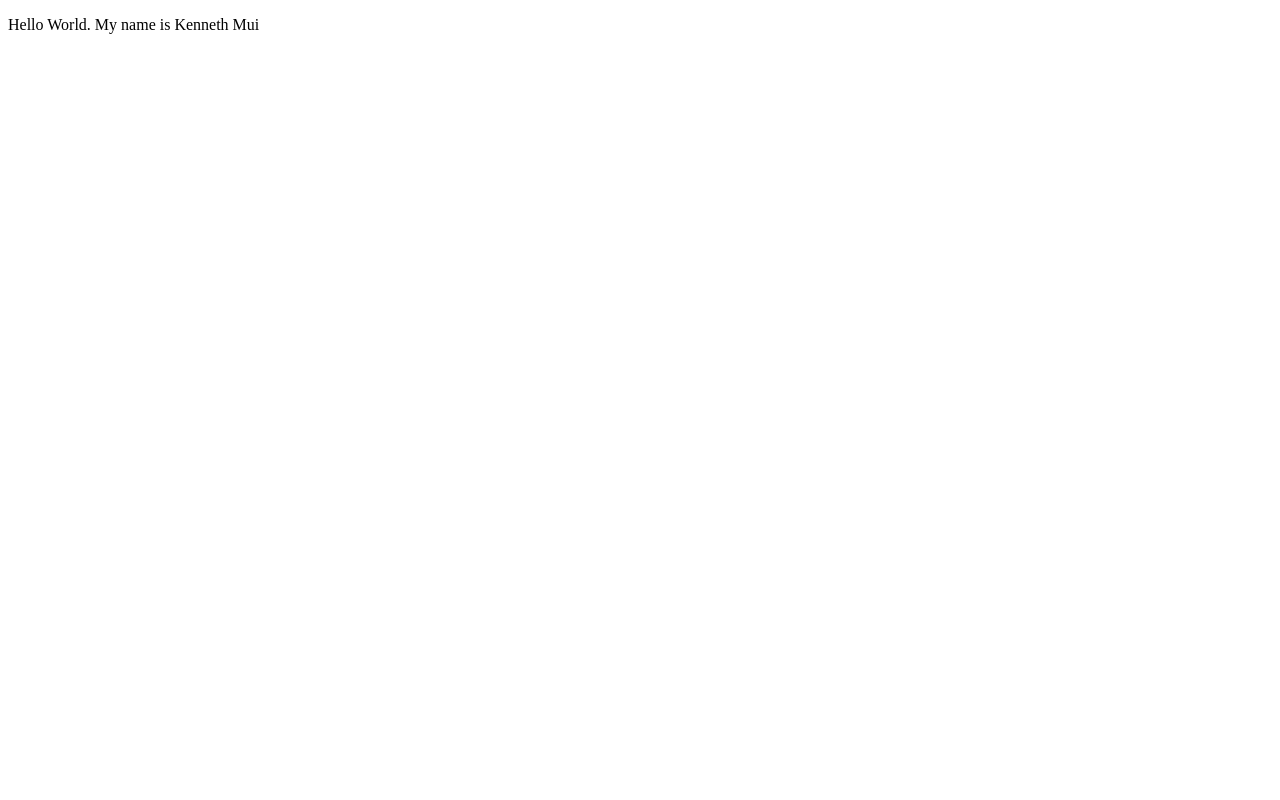
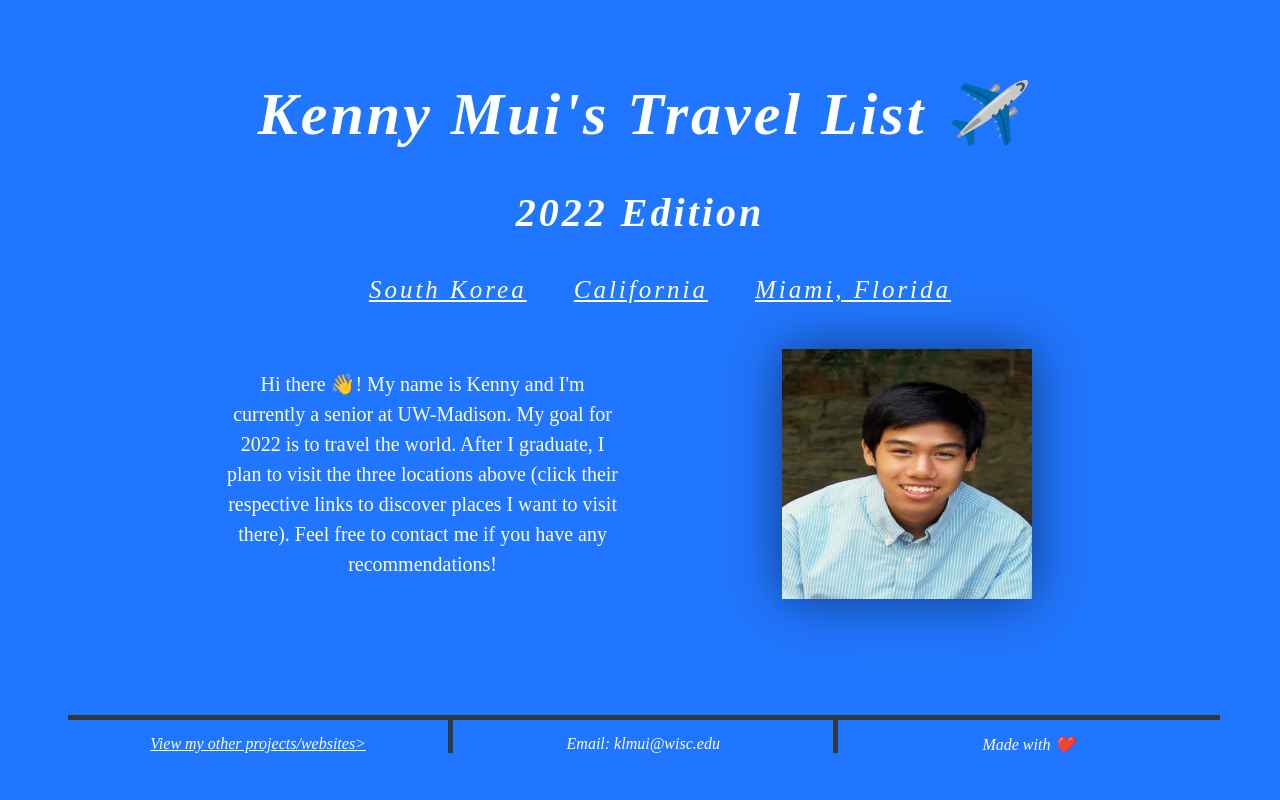
Before and after one commit to klmui/klmui, a plain HTML site: page index.html in a window 1280 px wide. Drawn offline with Linux system fonts and the light colour scheme.

Commit message:
Finish version 1 of website

```diff
--- /dev/null
+++ b/index.css
@@ -0,0 +1,112 @@
+* {
+  font-family: sans-serif serif;
+  color: white;
+  text-align: center;
+}
+
+body {
+  background-color: #2176FF;
+  padding: 60px;
+  padding-top: 30px;
+}
+
+#index-header {
+  font-style: italic;
+  letter-spacing: 3px;
+}
+
+.nav-li {
+  display: inline;
+  padding: 20px;
+}
+
+.nav-li a {
+  font-size: 25px;
+}
+
+h1 {
+  font-size: 60px;
+}
+
+#name {
+  margin-bottom: 0;
+}
+
+.location-name {
+  margin-bottom: 10px;
+}
+
+h2 {
+  font-size: 40px;
+}
+
+h1 a {
+  text-decoration: none;
+}
+
+#year {
+  margin-bottom: 40px;
+}
+
+main {
+  margin-top: 40px;
+  font-size: 20px;
+  width: 100%;
+  height: 100%;
+}
+
+main section {
+  width: 48%;
+  float: left;
+  padding: 5px;
+}
+
+#my-description {
+  padding-left: 150px;
+  line-height: 1.5;
+}
+
+img {
+  width: 250px;
+  height: 250px;
+  box-shadow: 0 0 50px rgba(0, 0, 0, 0.5);
+}
+
+footer {
+  position: absolute;
+  bottom: 0;
+  width: 90%;
+  height: 80px;
+  font-style: italic;
+  border-top: 5px  solid #31393C;
+}
+
+footer section {
+  width: 33%;
+  float: left;
+  padding-top: 15px;
+}
+
+footer section:not(:last-child) {
+  border-right: 5px  solid #31393C;
+}
+
+#email {
+  text-decoration: none;
+}
+
+.main-locations {
+  margin-top: 70px;
+}
+
+dd, dt {
+  text-align: initial;
+}
+
+dd {
+  margin-bottom: 30px;
+}
+
+dl {
+  padding-left: 200px;
+}
--- a/index.html
+++ b/index.html
@@ -1,11 +1,48 @@
 <!DOCTYPE html>
   <html>
     <head>
-      <title>Page Title</title>
+      <title>Kenny's Travel List</title>
+      <link rel="stylesheet" href="index.css">
     </head>
     <body>
+      <header id="index-header">
+        <h1 id="#name"><a href="index.html">Kenny Mui's Travel List ✈️</a></h1>
+        <h2 id="year">2022 Edition</h2>
 
-      <p>Hello World. My name is Kenneth Mui</p>
+        <nav>
+          <ol>
+            <li class="nav-li">
+              <a href="locations/southKorea.html">South Korea</a>
+            </li>
+            <li class="nav-li">
+              <a href="locations/california.html">California</a>
+            </li>
+            <li class="nav-li">
+              <a href="locations/miami.html">Miami, Florida</a>
+            </li>
+          </ol>
+        </nav>
+      </header>
 
+      <main>
+        <section>
+          <p id="my-description">Hi there 👋! My name is Kenny and I'm currently a senior at UW-Madison. My goal for 2022 is to travel the world. After I graduate, I plan to visit the three locations above (click their respective links to discover places I want to visit there). Feel free to contact me if you have any recommendations!</p>
+        </section>
+        <section>
+          <img src="pictures/Kenny.png" alt="Picture of Kenny Mui">
+        </section>
+      </main>
+
+      <footer>
+        <section>
+          <a href="https://github.com/klmui" target="_blank">View my other projects/websites></a>
+        </section>
+        <section>
+          <span>Email: <a href="mailto:klmui@wisc.edu" id="email">klmui@wisc.edu</a></span>
+        </section>
+        <section>
+          <span>Made with ❤️</span>
+        </section>
+      </footer>
     </body>
 </html>
```
Also changed, not shown: locations/california.html (added, +59 -0 lines), locations/miami.html (added, +59 -0 lines), locations/southKorea.html (added, +59 -0 lines), pictures/Kenny.png (added), pictures/miami.jpg (added), 2 other files.
